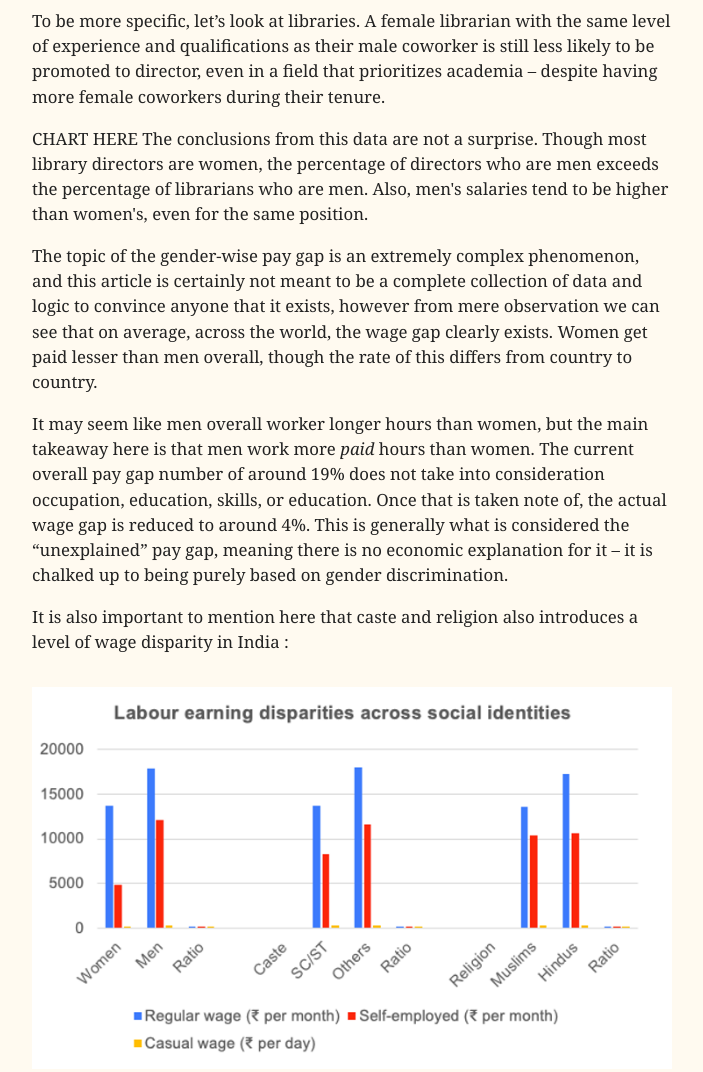
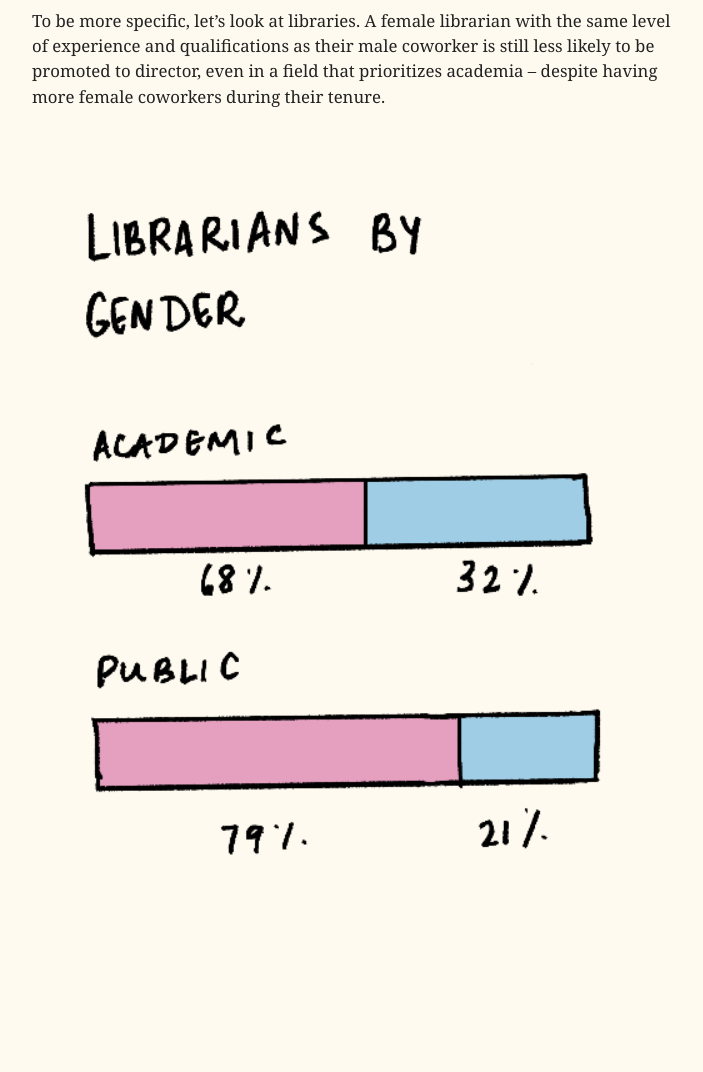
Before and after one commit to slow-studio/23-playful-data-js, a website: page index.html in a window 1280 px wide. Shown: the part 2020-3092 px from the top of the page, without its empty margins (288-991 px from the left). Drawn offline with Linux system fonts and the light colour scheme; a script that the page names is missing.

Commit message:
add images

```diff
--- a/index.html
+++ b/index.html
@@ -48,9 +48,10 @@
 				To be more specific, let’s look at libraries. A female librarian with the same level of experience and qualifications as their male coworker is still less likely to be promoted to director, even in a field that prioritizes academia – despite having more female coworkers during their tenure.
 			</p>
 
+      <img src="/charts/librarians.png"/>
+
 			<p>
-        CHART HERE
-				The conclusions from this data are not a surprise. Though most library directors are women, the percentage of directors who are men exceeds the percentage of librarians who are men. Also, men's salaries tend to be higher than women's, even for the same position.
+				Though most library directors are women, the percentage of directors who are men exceeds the percentage of librarians who are men. Also, men's salaries tend to be higher than women's, even for the same position.
 			</p>
 
 			<p>
@@ -97,14 +98,15 @@
 
       <p>
         A striking example is when women in large numbers became designers (wages fell 34 percentage points), housekeepers (wages fell 21 percentage points) and biologists (wages fell 18 percentage points). The reverse was true when a job attracted more men. Computer programming, for instance, used to be a relatively menial role done by women. But when male programmers began to outnumber female ones, the job began <a href="url"> paying more and gained prestige.</a>
-        CHART HERE
 			</p>
+
+      <img src="/charts/attractive jobs.png"/>
 
       <p>
 				Coming back to the topic of men working more paid hours, it’s an undisputable fact that women work a much greater amount of unpaid work through their lives, such as housework and childcare outside of their regular working hours.
 			</p>
 
-      <img src="/charts/Impacts-of-Children-on-earnings-Denmark_3000.webp"/>
+      <img src="/charts/children on earnings.png"/>
 
       <p>
 				The idea is not to discourage men from doing housework, but it is undisputable that women do a disproportionately large amount of it. With children in the picture, the concept of the motherhood penalty comes into play. It is here that the graph so widely skews when it comes to womens’ income streams.
--- a/style.css
+++ b/style.css
@@ -95,6 +95,7 @@ p.aboutProject {
 img {
     margin-top: 1rem;
     margin-bottom: 1rem;
+    max-width: fit-content;
 }
 
 img.hero{
```
Also changed, not shown: charts/attractive jobs1.png (added), charts/attractive jobs2.png (added), charts/children on earnings1.png (added), charts/children on earnings2.png (added), charts/librarians1.png (added), charts/librarians2.png (added).
